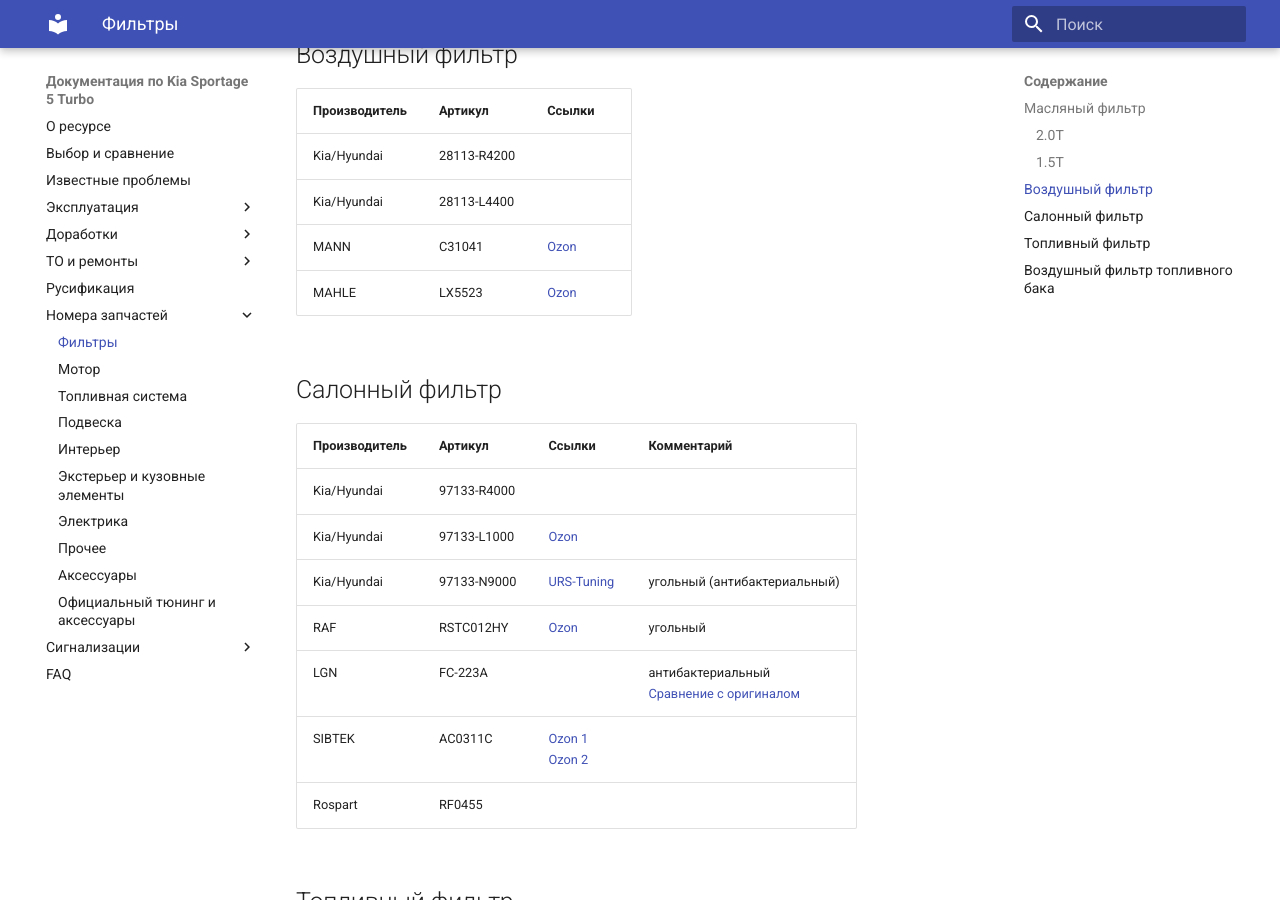
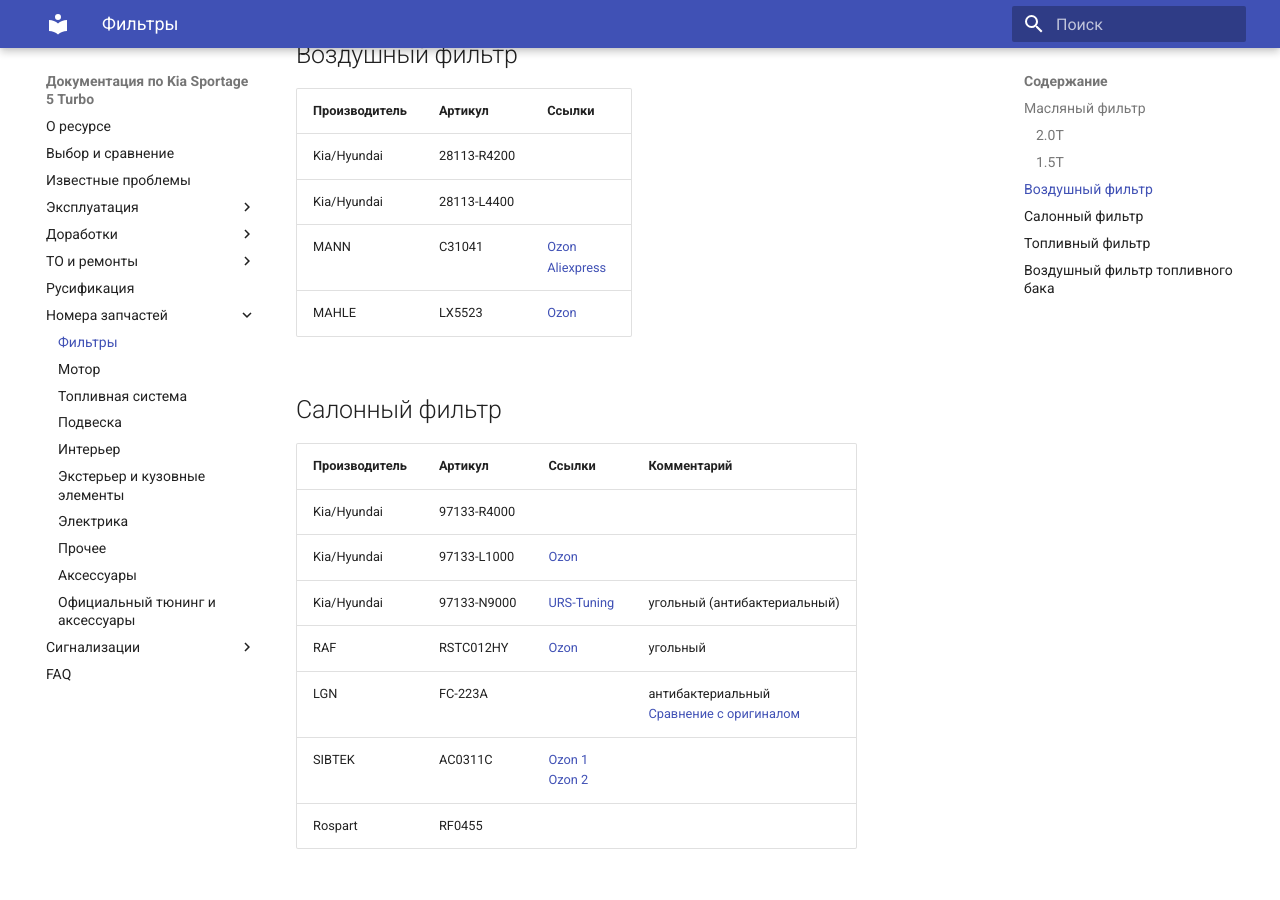
Before and after one commit to kia-sportage-docs/kia-sport5-docs, an MkDocs documentation site: the page built from docs/part/filters.md, in a window 1280 px wide and 900 px high, scrolled down 1114 px. Built offline with MkDocs 1.6.1 and Material for MkDocs 9.7.7, drawn with Linux system fonts in a browser that asks for light colours.

Commit message:
Воздушный фильтр на Aliexpress

```diff
--- a/docs/part/filters.md
+++ b/docs/part/filters.md
@@ -29,7 +29,7 @@
 |---|---|---|
 | Kia/Hyundai | 28113-R4200 | |
 | Kia/Hyundai | 28113-L4400 | |
-| MANN | C31041 | [Ozon](https://ozon.ru/t/WfhnjMy) |
+| MANN | C31041 | [Ozon](https://ozon.ru/t/WfhnjMy) <br> [Aliexpress](https://ali.click/33uilh)|
 | MAHLE | LX5523 | [Ozon](https://ozon.ru/t/rdhe1ax) |
 
 
```
